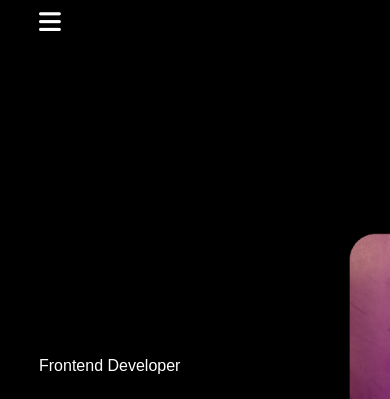
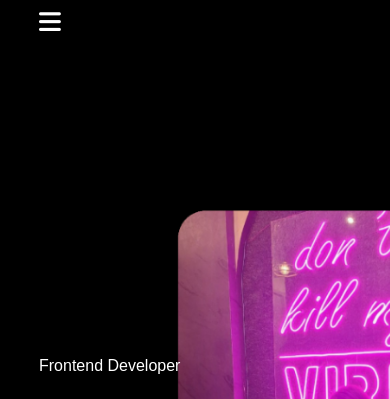
Before and after one commit to yaaassmeen/portfolio-yasmeen-mahilang, a plain HTML site: page index.html in a window 390 px wide. Shown: the top 399 px of the page. Drawn offline with Linux system fonts and the light colour scheme; a web font is replaced by a local one.

Commit message:
Update style.css

```diff
--- a/style.css
+++ b/style.css
@@ -370,9 +370,9 @@ nav .fa-solid {
 
 /* -------Css for Small Screen------ */
 @media only screen and (max-width:600px) {
-    /* #header {
-        background-image: url(images/phone-background.png);
-    } */
+    #header {
+        background-image: url(images/img.png);
+    }
 
     .header-text {
         margin-top: 100%;
```
